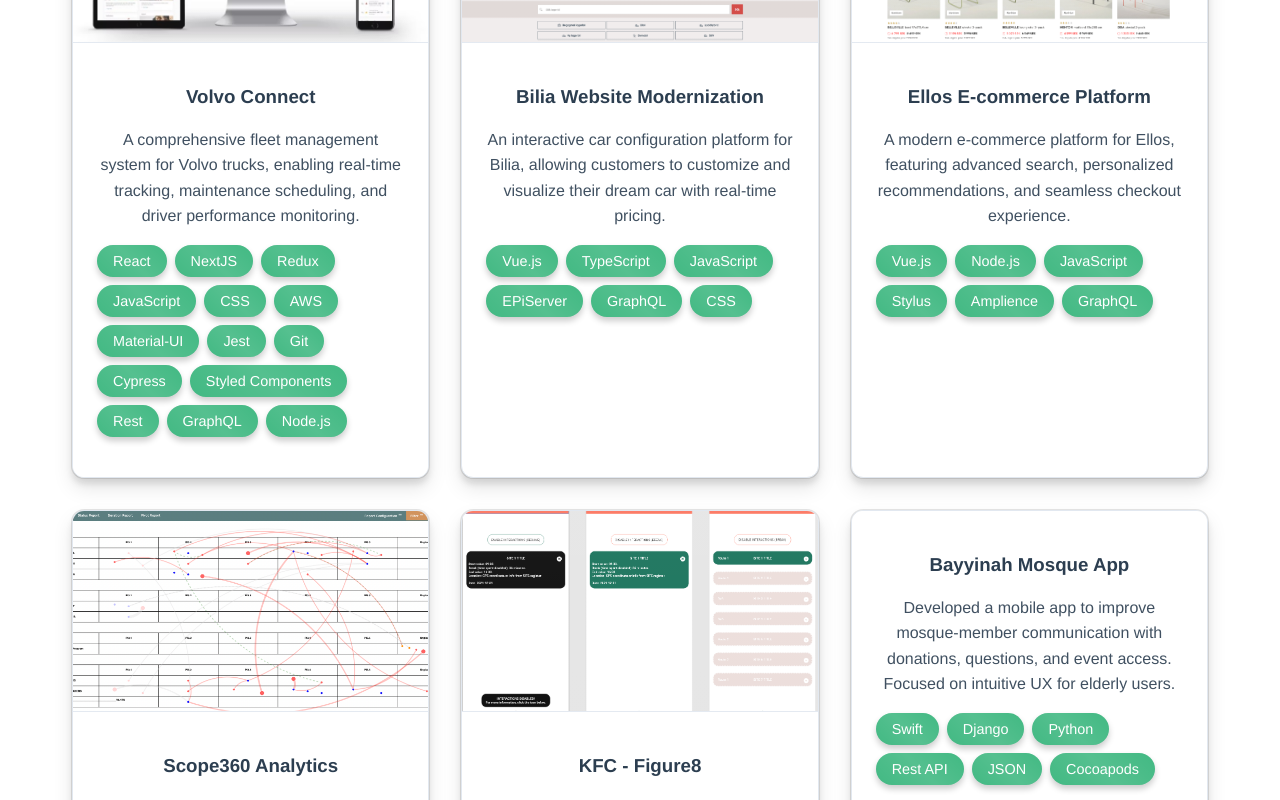
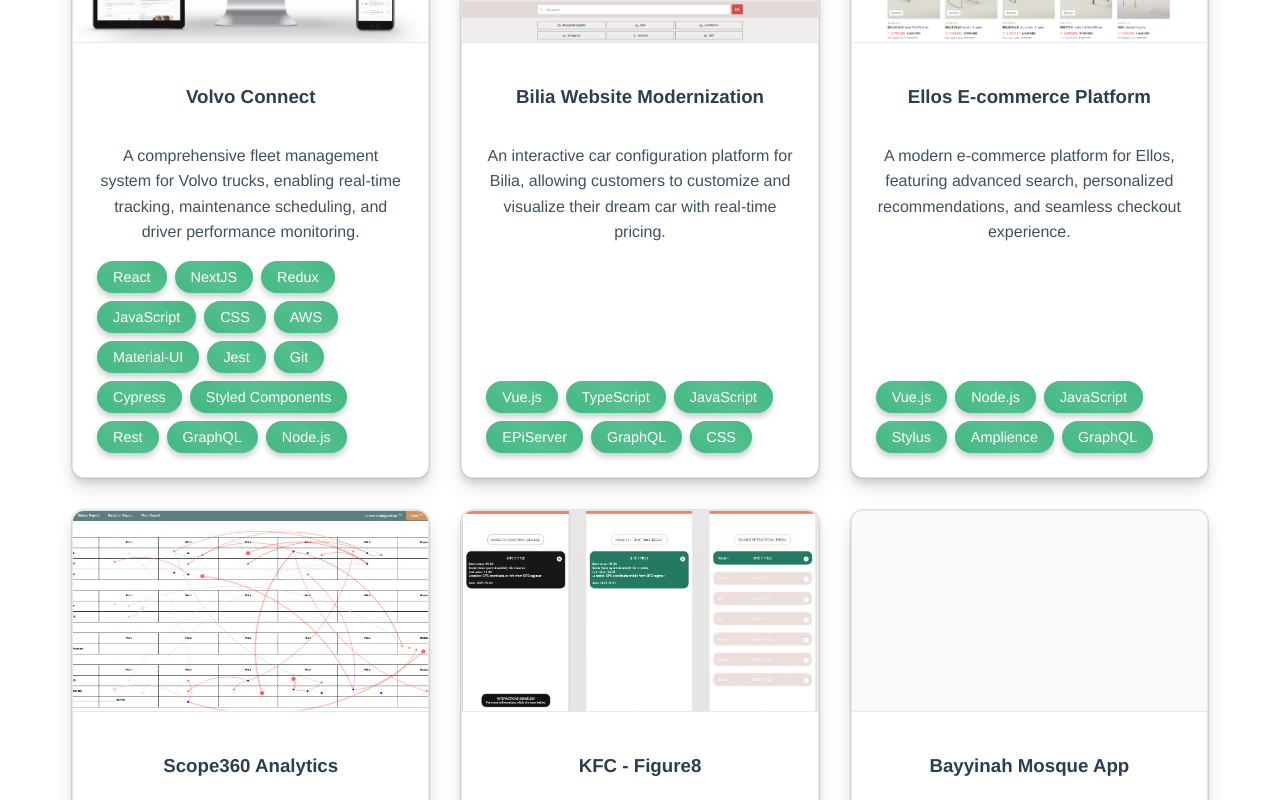
Before and after one commit to ZaynalT/myPortfolio, a Vue app: page /projects in a window 1280 px wide. Shown: the part 1020-1820 px from the top of the page. Built offline with nearby package versions, Linux system fonts and the light colour scheme.

Commit message:
modified projects text

```diff
--- a/src/data/projects.js
+++ b/src/data/projects.js
@@ -101,32 +101,32 @@ export const projects = [
       title: "Bayyinah Mosque App",
       description: "Developed a mobile app to improve mosque-member communication with donations, questions, and event access. Focused on intuitive UX for elderly users.",
       image: "",
-      tags: ["Swift", "Django", "Python", "Rest API", "JSON", "Cocoapods"],
-      github: "#",
-      demo: "#",
-      period: "2016-2016",
-      fullText: "Bayyinah, a leading organization in the United States dedicated to teaching Arabic globally, recently built a new mosque in Dallas and required a mobile application to serve as a communication and information bridge between the mosque and its members.\n\nTimocin was responsible for both the design and development of the application, with a strong emphasis on UX/UI to ensure accessibility for all users, particularly elderly members with limited technical experience.\n\nThe goal was to create an intuitive and user-friendly interface that would allow seamless interaction with the mosque. The backend was developed in Python using the Django framework, which facilitated the REST API implementation and ensured smooth functionality.\n\nThe project was well received, enabling mosque members to ask questions directly through the app and donate securely and effortlessly. The successful implementation strengthened engagement within the community while modernizing communication channels."
+      tags: ["iOS", "Objective-C", "User Experience", "Communication"],
+      github: "",
+      demo: "",
+      period: "2015-2016",
+      fullText: "The Bayyinah Mosque App was developed to enhance communication between the mosque and its members, with a particular focus on elderly users who were less tech-savvy. The app featured several key functionalities:\n\n- Donation system with secure payment processing\n- Question and answer section for religious inquiries\n- Event calendar and registration system\n- Prayer time notifications\n- Community announcements\n\nNote: Due to the passage of time and organizational changes, I no longer have access to the original resources and images for this project. Additionally, the app has been removed from the App Store following the completion of its service period."
     },
     {
       id: 10,
       title: "Magic Scissors Booking App",
       description: "iOS application that solved double bookings and reduced admin work in a local hair salon with a seamless booking interface.",
       image: "",
-      tags: ["Swift", "Python", "Django", "JSON", "Cocoapods", "Rest-API", "API Design"],
-      github: "#",
-      demo: "#",
+      tags: ["iOS", "Objective-C", "Booking System", "Local Business"],
+      github: "",
+      demo: "",
       period: "2015-2015",
-      fullText: "Magic Scissors, a hair salon in Gothenburg, faced challenges with an outdated and inefficient booking system, leading to double bookings and unnecessary administrative work for the staff.\n\nHaving been a long-time customer, Timocin identified these issues and proposed a modernized solution to streamline the booking process. He developed an iOS application that allowed customers to view available time slots and book appointments seamlessly.\n\nThe backend, built in Python, managed bookings by updating a JSON file containing real-time reservation data. The implementation resulted in a significant reduction in double bookings, leading to higher customer satisfaction and improved operational efficiency.\n\nCustomers could now schedule appointments effortlessly without needing to contact the salon, while employees could focus on their work instead of spending time manually managing reservations. The application received highly positive feedback, contributing to a smoother and more professional booking experience."
+      fullText: "The Magic Scissors Booking App was developed to address the specific needs of a local hair salon struggling with double bookings and administrative overhead. The app featured:\n\n- Real-time booking system\n- Staff availability tracking\n- Customer history and preferences\n- Automated reminders\n- Service duration management\n\nNote: As this was an early project in my career, I no longer have access to the original resources and images. The app has been removed from the App Store as the salon has since closed its business."
     },
     {
       id: 11,
       title: "Livescore for Gothenburg Lower Leagues",
       description: "Live sports tracking app tailored for Gothenburg's lower league football. Featured real-time updates using web crawlers and user inputs.",
       image: "",
-      tags: ["Objective-C", "Python", "Flask", "Rest-API", "JSON", "iOS Development"],
-      github: "#",
-      demo: "#",
+      tags: ["iOS", "Objective-C", "Sports", "Real-time Updates"],
+      github: "",
+      demo: "",
       period: "2015-2015",
-      fullText: "Livescore is a real-time sports service that provides live updates on scores, goal scorers, match times, and red/yellow cards. For the first time in Gothenburg, a Livescore service of this scale was introduced specifically for lower division leagues.\n\nRecognizing the need for an improved and tailored solution, Timocin took the initiative to develop his own Livescore system dedicated to lower division football leagues. The application utilized a web crawler to retrieve daily match information, ensuring up-to-date and accurate reporting.\n\nUsers could login and update match details, enhancing the platform's interactivity and engagement. The project was a resounding success, gaining significant traction among football players across Gothenburg.\n\nThe application received high praise on social media, with screenshots widely shared, and even gained recognition on a prominent local football blog. To develop this system, Timocin also expanded his technical expertise by learning Objective-C, further strengthening his skills in iOS development."
+      fullText: "Livescore is a real-time sports service that provides live updates on scores, goal scorers, match times, and red/yellow cards. For the first time in Gothenburg, a Livescore service of this scale was introduced specifically for lower division leagues.\n\nRecognizing the need for an improved and tailored solution, I developed my own Livescore system dedicated to lower division football leagues. The application utilized a web crawler to retrieve daily match information, ensuring up-to-date and accurate reporting.\n\nUsers could login and update match details, enhancing the platform's interactivity and engagement. The project was a resounding success, gaining significant traction among football players across Gothenburg.\n\nThe application received high praise on social media, with screenshots widely shared, and even gained recognition on a prominent local football blog. To develop this system, I expanded my technical expertise by learning Objective-C, further strengthening my skills in iOS development.\n\nNote: This being one of my earliest projects, I no longer have access to the original resources and images. The app has been removed from the App Store."
     }
 ];
--- a/src/views/Projects.vue
+++ b/src/views/Projects.vue
@@ -8,8 +8,8 @@
         :to="'/projects/' + project.title.toLowerCase().replace(/[^a-z0-9]+/g, '-')"
         class="project-card"
       >
-        <div class="project-image-container" v-if="project.image">
-          <img :src="project.image" :alt="project.title" class="project-image">
+        <div class="project-image-container">
+          <img v-if="project.image" :src="project.image" :alt="project.title" class="project-image">
         </div>
         <div class="project-content">
           <h3>{{ project.title }}</h3>
@@ -89,6 +89,9 @@ h1 {
   color: inherit;
   position: relative;
   transform: translateY(0);
+  display: flex;
+  flex-direction: column;
+  min-height: 400px; /* Set minimum height for consistency */
 }
 
 .project-card::before {
@@ -131,6 +134,7 @@ h1 {
   overflow: hidden;
   position: relative;
   border-bottom: 1px solid var(--border-color);
+  background: var(--hover-bg); /* Add background color for cards without images */
 }
 
 .project-image {
@@ -149,6 +153,9 @@ h1 {
   position: relative;
   z-index: 2;
   background: var(--card-bg);
+  flex-grow: 1; /* Allow content to grow and fill remaining space */
+  display: flex;
+  flex-direction: column;
 }
 
 .project-title {
@@ -166,13 +173,14 @@ h1 {
   margin-bottom: 1rem;
   position: relative;
   opacity: 0.9;
+  flex-grow: 1; /* Allow description to grow and push tags to bottom */
 }
 
 .project-tags {
   display: flex;
   flex-wrap: wrap;
   gap: 0.5rem;
-  margin-bottom: 1rem;
+  margin-top: auto; /* Push tags to bottom */
   position: relative;
   z-index: 2;
 }
```
